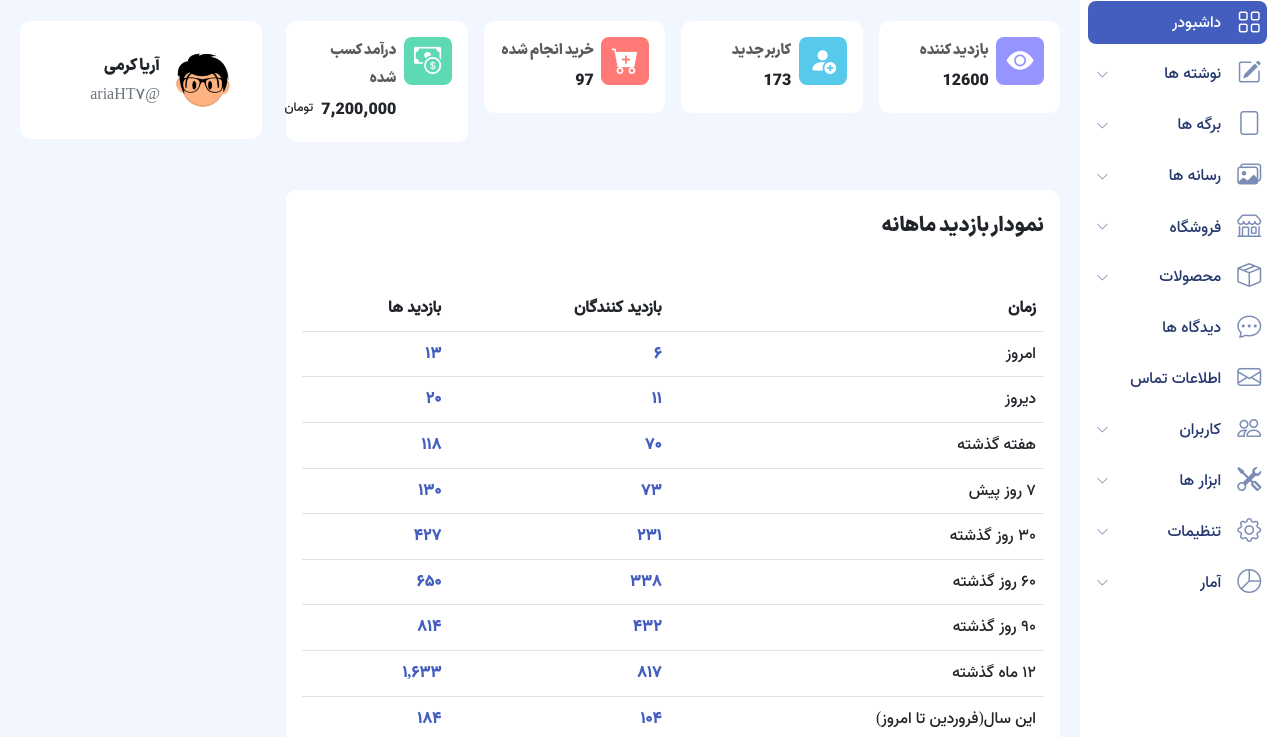
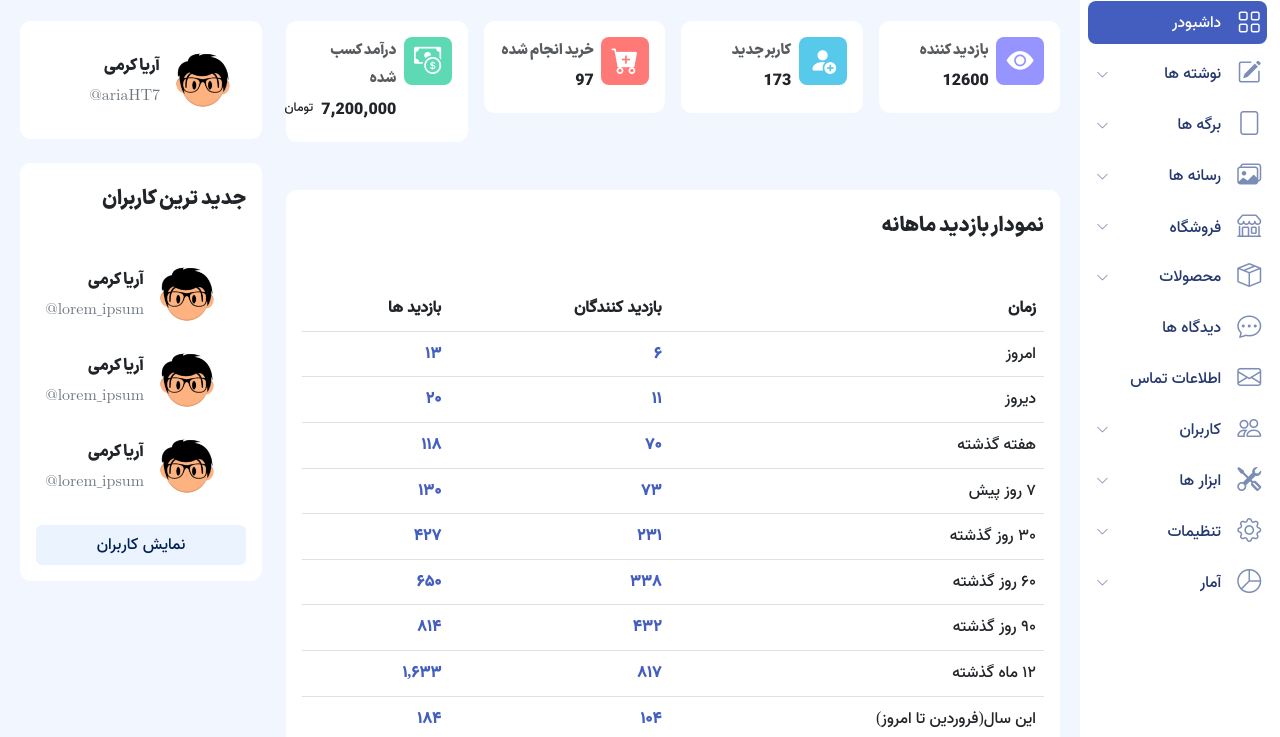
Before and after one commit to htaria/admin-panel, a website: page src/index.html in a window 1280 px wide. Shown: the part 63-800 px from the top of the page. Drawn offline with nearby package versions, Linux system fonts and the light colour scheme; files that its build step writes are made by us from their sources.

Commit message:
add Users box

```diff
--- a/src/assets/style/SASS/_Utilities.scss
+++ b/src/assets/style/SASS/_Utilities.scss
@@ -19,46 +19,64 @@ a {
   text-decoration: none;
 }
 
-.lh-0{
+.lh-0 {
   line-height: 0;
 }
 
-.ltr{
+.ltr {
   direction: ltr;
 }
 
-i{
+i {
   color: #7c8db5;
 }
 
-.fs-7{
+.fs-7 {
   font-size: 0.9rem;
 }
 
-.fs-8{
+.fs-8 {
   font-size: 0.8rem;
 }
 
-.bg-red{
+.bg-red {
   background-color: #ff7976;
 }
 
-.bg-purpel{
+.bg-purpel {
   background-color: #9694ff;
 }
 
-.bg-blue{
+.bg-blue {
   background-color: #57caeb;
 }
 
-.bg-green{
+.bg-green {
   background-color: #5ddab4;
 }
 
-.text-gray-600{
+.text-gray-600 {
   color: #6c757d;
 }
 
-.dropdown-menu{
+.dropdown-menu {
   text-align: right;
 }
+
+.user-id {
+  direction: ltr;
+  font-family: math;
+}
+
+.btn-light-primary {
+  background-color: #ebf3ff;
+  color: #002152;
+  border: 2px solid transparent;
+
+  &:hover {
+    border: 2px solid #ebf3ff;
+  }
+  &:active {
+    border: 2px solid #ebf3ff !important;
+  }
+}
--- a/src/index.html
+++ b/src/index.html
@@ -471,7 +471,7 @@
                                                     <td class="number">13</td>
                                                 </tr>
                                                 <tr>
-                                                   <td>دیروز</td>
+                                                    <td>دیروز</td>
                                                     <td class="number">11</td>
                                                     <td class="number">20</td>
                                                 </tr>
@@ -528,20 +528,57 @@
                             </section>
                             <!-- Statistics End -->
                         </div>
-                        <!-- Admin Account Box Start -->
                         <div class="col-xl-3">
+                            <!-- Admin Account Box Start -->
                             <div class="card">
                                 <div class="card-body p-4 d-flex align-items-center">
                                     <img width="70" class="img-fluid rounded-3 ms-2"
                                         src="./assets/img/aria_avatar-128x128.png" alt="aria_avatar">
                                     <div>
                                         <h6 class="fw-bold mb-0">آریا کرمی</h6>
-                                        <p class="text-gray-600 mb-0">@ariaHT7</p>
+                                        <p class="text-gray-600 mb-0 user-id">@ariaHT7</p>
                                     </div>
                                 </div>
                             </div>
+                            <!-- Admin Account Box End -->
+
+                            <!-- New Users Box Start -->
+                            <div class="card mt-4">
+                                <div class="card-header">
+                                    <h5 class="mb-0">جدید ترین کاربران</h5>
+                                </div>
+                                <div class="card-body">
+                                    <div class="px-4 py-2 d-flex align-items-center">
+                                        <img width="70" class="img-fluid rounded-3 ms-2"
+                                            src="./assets/img/aria_avatar-128x128.png" alt="aria_avatar">
+                                        <div>
+                                            <h6 class="fw-bold mb-0">آریا کرمی</h6>
+                                            <p class="text-gray-600 mb-0 user-id">@lorem_ipsum</p>
+                                        </div>
+                                    </div>
+                                    <div class="px-4 py-2 d-flex align-items-center">
+                                        <img width="70" class="img-fluid rounded-3 ms-2"
+                                            src="./assets/img/aria_avatar-128x128.png" alt="aria_avatar">
+                                        <div>
+                                            <h6 class="fw-bold mb-0">آریا کرمی</h6>
+                                            <p class="text-gray-600 mb-0 user-id">@lorem_ipsum</p>
+                                        </div>
+                                    </div>
+                                    <div class="px-4 py-2 d-flex align-items-center">
+                                        <img width="70" class="img-fluid rounded-3 ms-2"
+                                            src="./assets/img/aria_avatar-128x128.png" alt="aria_avatar">
+                                        <div>
+                                            <h6 class="fw-bold mb-0">آریا کرمی</h6>
+                                            <p class="text-gray-600 mb-0 user-id">@lorem_ipsum</p>
+                                        </div>
+                                    </div>
+                                    <div class="d-grid">
+                                        <a href="#" class="btn btn-light-primary mt-3">نمایش کاربران</a>
+                                    </div>
+                                </div>
+                            </div>
+                            <!-- New Users Box End -->
                         </div>
-                        <!-- Admin Account Box End -->
                     </div>
                 </div>
             </section>
```
Also changed, not shown: dist/assets/style/style.css, dist/assets/style/style.min.css, dist/index.html.
